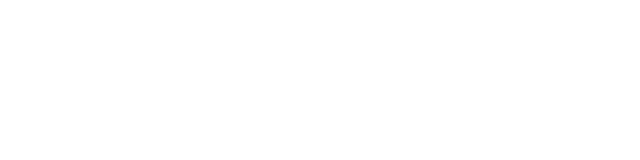
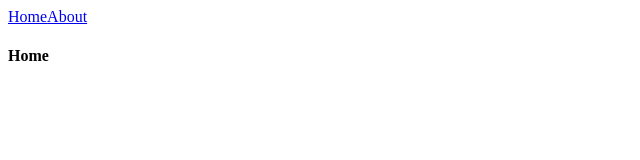
Before and after one commit to nick225599/learn-vue, a Vue app: page /#/home in a window 1280 px wide. Shown: the top 160 px of the page, without its empty margins (0-640 px from the left). Built offline with nearby package versions, Linux system fonts and the light colour scheme.

Commit message:
学习 vue-router

```diff
--- a/package.json
+++ b/package.json
@@ -11,7 +11,7 @@
     "core-js": "^3.8.3",
     "lodash": "^4.17.21",
     "vue": "^2.6.14",
-    "vue-router": "^4.3.2",
+    "vue-router": "^3.6.5",
     "vuex": "^3.6.2"
   },
   "devDependencies": {
--- a/src/App.vue
+++ b/src/App.vue
@@ -1,25 +1,18 @@
 <template>
   <div id="app">
-<!--    <img alt="Vue logo" src="./assets/logo.png">-->
-<!--    <HelloWorld msg="Welcome to Your Vue.js App"/>-->
-<!--    <CommonA></CommonA>-->
-<!--    <CommonB></CommonB>-->
+    <div class="nav">
+      <router-link to="/home">Home</router-link>
+      <router-link to="/about">About</router-link>
+    </div>
+    <div class="view">
+      <router-view></router-view>
+    </div>
   </div>
 </template>
 
 <script>
-// import HelloWorld from './components/HelloWorld.vue'
-// import CommonA from './components/CommonA.vue'
-// import CommonB from './components/CommonB.vue'
-
-
 export default {
-  name: 'App',
-  components: {
-    // HelloWorld,
-    // CommonA,
-    // CommonB
-  }
+  name: 'App'
 }
 </script>
 
--- /dev/null
+++ b/src/components/About.vue
@@ -0,0 +1,15 @@
+<template>
+  <div>
+   <h4>About</h4>
+  </div>
+</template>
+
+<script>
+  export default {
+    name: 'AboutVue'
+  }
+</script>
+
+<style scoped>
+
+</style>
--- /dev/null
+++ b/src/components/Home.vue
@@ -0,0 +1,18 @@
+<template>
+  <div>
+    <h4>Home</h4>
+  </div>
+</template>
+
+<script>
+export default {
+  name: 'HomeVue',
+  data() {
+    return {}
+  }
+}
+</script>
+
+<style scoped>
+
+</style>
--- a/src/main.js
+++ b/src/main.js
@@ -1,8 +1,13 @@
 import Vue from 'vue'
 import App from './App.vue'
+import VueRouter from "vue-router"
+import router from './router'
 
 Vue.config.productionTip = false
 
+Vue.use(VueRouter)
+
 new Vue({
   render: h => h(App),
+  router
 }).$mount('#app')
--- /dev/null
+++ b/src/router/index.js
@@ -0,0 +1,21 @@
+// 定义路由规则
+import VueRouter from "vue-router";
+
+import HomeVue from '../components/Home.vue'
+
+export default new VueRouter({
+    routes: [
+        {
+            path: "/",
+            redirect: "/home"
+        },
+        {
+            path: "/home",
+            component: HomeVue
+        },
+        {
+            path: "/about",
+            component: () => import("../components/About.vue")
+        }
+    ]
+})
```
Also changed, not shown: 1 other file (tests, documents, lock files or other folders).
